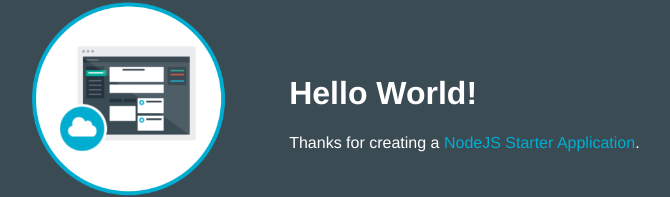
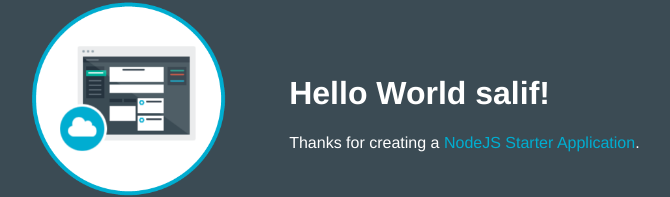
Before and after one commit to salifgassama/todo-sg-1484651370111, a website: page public/index.html in a window 1280 px wide. Shown: the part 157-354 px from the top of the page, without its empty margins (253-923 px from the left). Drawn offline with Linux system fonts and the light colour scheme.

Commit message:
updated title

```diff
--- a/public/index.html
+++ b/public/index.html
@@ -16,7 +16,7 @@
           <img class = "newappIcon" src="images/newapp-icon.png">
         </td>
         <td>
-          <h1 id="message">Hello World!</h1>
+          <h1 id="message">Hello World salif!</h1>
           <p class='description'></p> Thanks for creating a <span class = "blue">NodeJS Starter Application</span>.
         </td>
       </tr>
```
